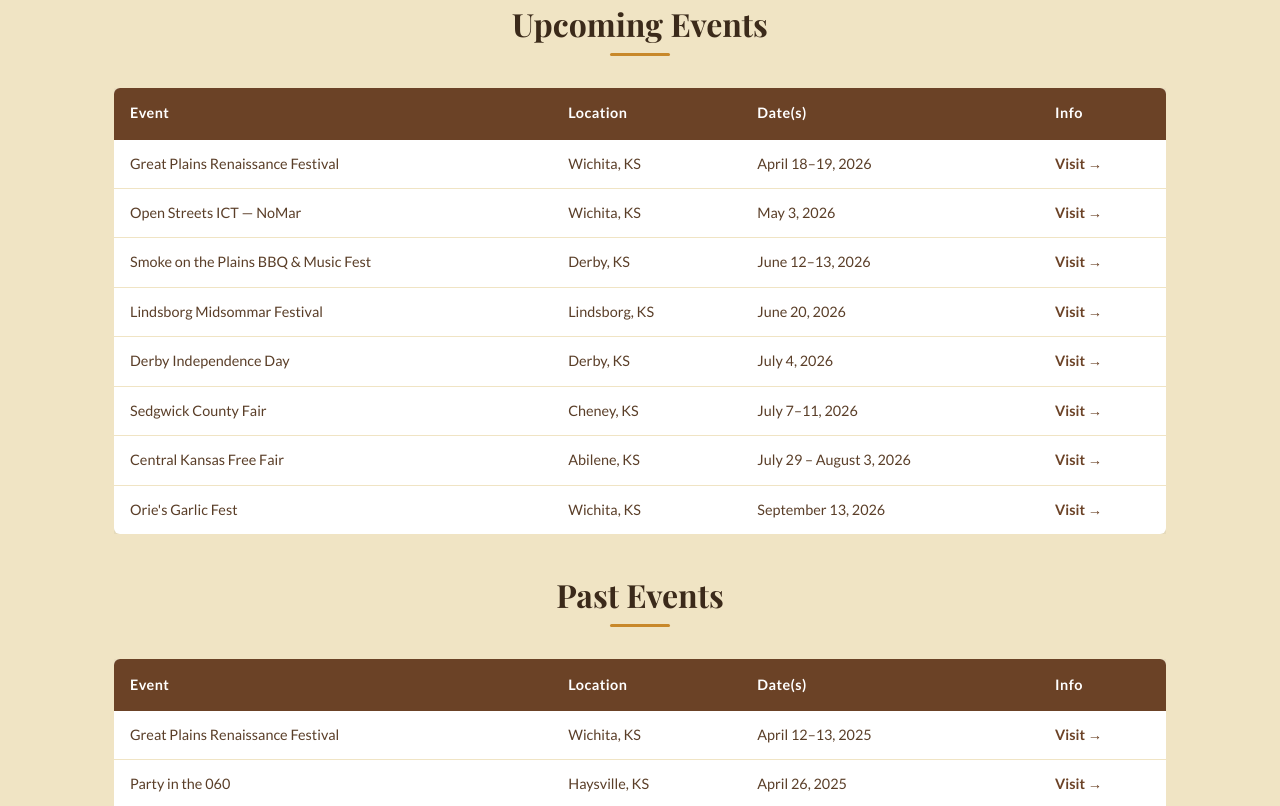
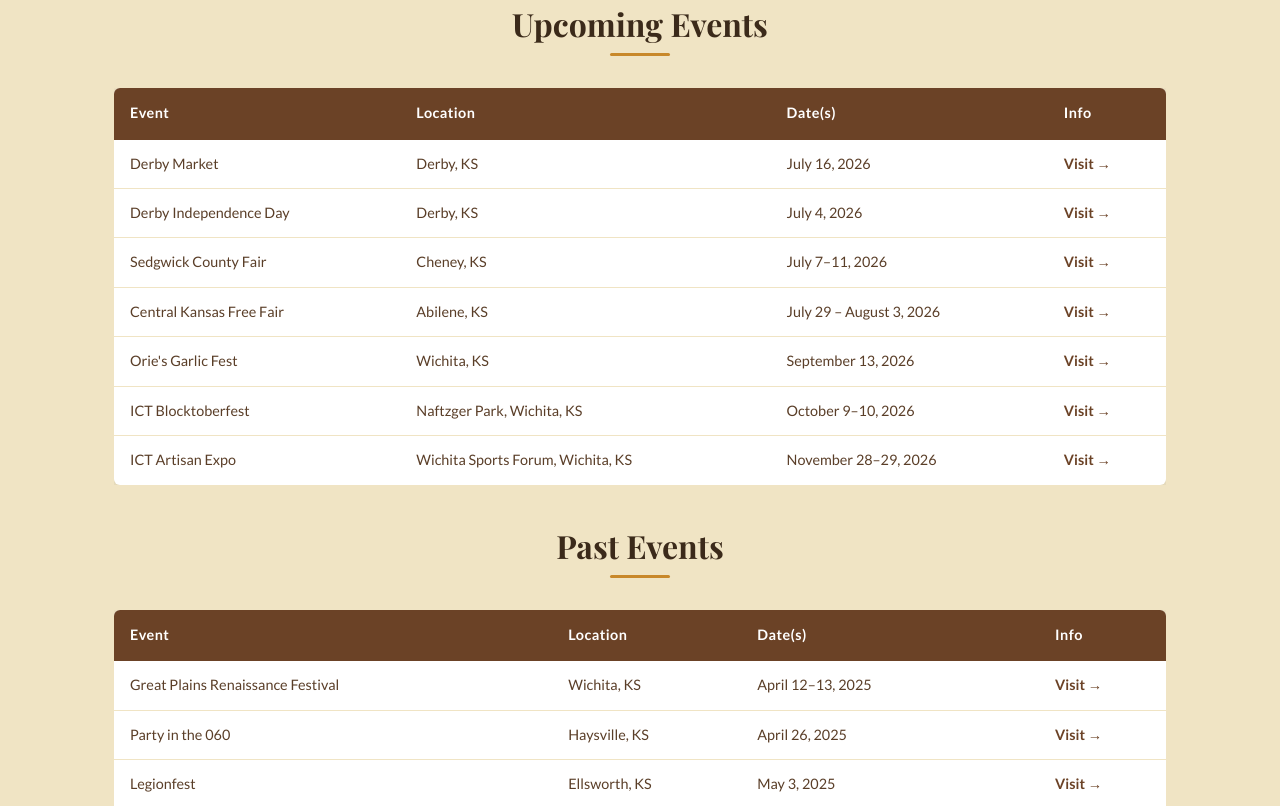
Before and after one commit to jofusmichael80-glitch/mikjaw-kettle-corn, a website: page kettlecorn.html in a window 1280 px wide. Shown: the part 3873-4679 px from the top of the page. Drawn offline with nearby package versions, Linux system fonts and the light colour scheme.

Commit message:
Update calendar: move past events, add Derby Market (July 16), ICT Blocktoberfest (Oct 9-10), and ICT Artisan Expo (Nov 28-29)

```diff
--- a/kettlecorn.html
+++ b/kettlecorn.html
@@ -159,28 +159,10 @@
           </thead>
           <tbody>
             <tr>
-              <td data-label="Event">Great Plains Renaissance Festival</td>
-              <td data-label="Location">Wichita, KS</td>
-              <td data-label="Date(s)">April 18–19, 2026</td>
-              <td data-label="Info"><a href="https://www.greatplainsrenfest.com/" target="_blank">Visit →</a></td>
-            </tr>
-            <tr>
-              <td data-label="Event">Open Streets ICT — NoMar</td>
-              <td data-label="Location">Wichita, KS</td>
-              <td data-label="Date(s)">May 3, 2026</td>
-              <td data-label="Info"><a href="https://www.wichita.gov/1709/Open-Streets-ICT---Nomar" target="_blank">Visit →</a></td>
-            </tr>
-            <tr>
-              <td data-label="Event">Smoke on the Plains BBQ &amp; Music Fest</td>
+              <td data-label="Event">Derby Market</td>
               <td data-label="Location">Derby, KS</td>
-              <td data-label="Date(s)">June 12–13, 2026</td>
-              <td data-label="Info"><a href="https://derbybbq.com/" target="_blank">Visit →</a></td>
-            </tr>
-            <tr>
-              <td data-label="Event">Lindsborg Midsommar Festival</td>
-              <td data-label="Location">Lindsborg, KS</td>
-              <td data-label="Date(s)">June 20, 2026</td>
-              <td data-label="Info"><a href="https://www.midsummersfestival.com/" target="_blank">Visit →</a></td>
+              <td data-label="Date(s)">July 16, 2026</td>
+              <td data-label="Info"><a href="https://derbyks.gov/930/Derby-Market" target="_blank">Visit →</a></td>
             </tr>
             <tr>
               <td data-label="Event">Derby Independence Day</td>
@@ -205,6 +187,18 @@
               <td data-label="Location">Wichita, KS</td>
               <td data-label="Date(s)">September 13, 2026</td>
               <td data-label="Info"><a href="https://www.oriesgarlicfest.com/" target="_blank">Visit →</a></td>
+            </tr>
+            <tr>
+              <td data-label="Event">ICT Blocktoberfest</td>
+              <td data-label="Location">Naftzger Park, Wichita, KS</td>
+              <td data-label="Date(s)">October 9–10, 2026</td>
+              <td data-label="Info"><a href="https://ictbloktoberfest.com/" target="_blank">Visit →</a></td>
+            </tr>
+            <tr>
+              <td data-label="Event">ICT Artisan Expo</td>
+              <td data-label="Location">Wichita Sports Forum, Wichita, KS</td>
+              <td data-label="Date(s)">November 28–29, 2026</td>
+              <td data-label="Info"><a href="https://www.facebook.com/ICT.Artisan.Expo" target="_blank">Visit →</a></td>
             </tr>
           </tbody>
         </table>
@@ -231,6 +225,12 @@
             <tr><td data-label="Event">First Friday at Hopping Gnome</td><td data-label="Location">Wichita, KS</td><td data-label="Date(s)">October 3, 2025</td><td data-label="Info"><a href="https://www.facebook.com/hautehandmadepopup" target="_blank">Visit →</a></td></tr>
             <tr><td data-label="Event">Art &amp; Ale at Norton's Brewing Co.</td><td data-label="Location">Wichita, KS</td><td data-label="Date(s)">October 5, 2025</td><td data-label="Info"><a href="https://www.facebook.com/hautehandmadepopup" target="_blank">Visit →</a></td></tr>
             <tr><td data-label="Event">HoliDAZE Pop Up Market</td><td data-label="Location">Wichita, KS</td><td data-label="Date(s)">December 7, 2025</td><td data-label="Info"><a href="https://www.facebook.com/hautehandmadepopup" target="_blank">Visit →</a></td></tr>
+            <tr><td data-label="Event">Great Plains Renaissance Festival</td><td data-label="Location">Wichita, KS</td><td data-label="Date(s)">April 18–19, 2026</td><td data-label="Info"><a href="https://www.greatplainsrenfest.com/" target="_blank">Visit →</a></td></tr>
+            <tr><td data-label="Event">Open Streets ICT — NoMar</td><td data-label="Location">Wichita, KS</td><td data-label="Date(s)">May 3, 2026</td><td data-label="Info"><a href="https://www.wichita.gov/1709/Open-Streets-ICT---Nomar" target="_blank">Visit →</a></td></tr>
+            <tr><td data-label="Event">Artfest at Riverfest</td><td data-label="Location">Wichita, KS</td><td data-label="Date(s)">May 30–31, 2026</td><td data-label="Info"><a href="https://wichitariverfest.com/" target="_blank">Visit →</a></td></tr>
+            <tr><td data-label="Event">Smoke on the Plains BBQ &amp; Music Fest</td><td data-label="Location">Derby, KS</td><td data-label="Date(s)">June 12–13, 2026</td><td data-label="Info"><a href="https://derbybbq.com/" target="_blank">Visit →</a></td></tr>
+            <tr><td data-label="Event">Lindsborg Midsommar Festival</td><td data-label="Location">Lindsborg, KS</td><td data-label="Date(s)">June 20, 2026</td><td data-label="Info"><a href="https://www.midsummersfestival.com/" target="_blank">Visit →</a></td></tr>
+            <tr><td data-label="Event">Derby Market</td><td data-label="Location">Derby, KS</td><td data-label="Date(s)">June 18, 2026</td><td data-label="Info"><a href="https://derbyks.gov/930/Derby-Market" target="_blank">Visit →</a></td></tr>
           </tbody>
         </table>
       </div>
```
Also changed, not shown: index.html (+2 -2 lines).
